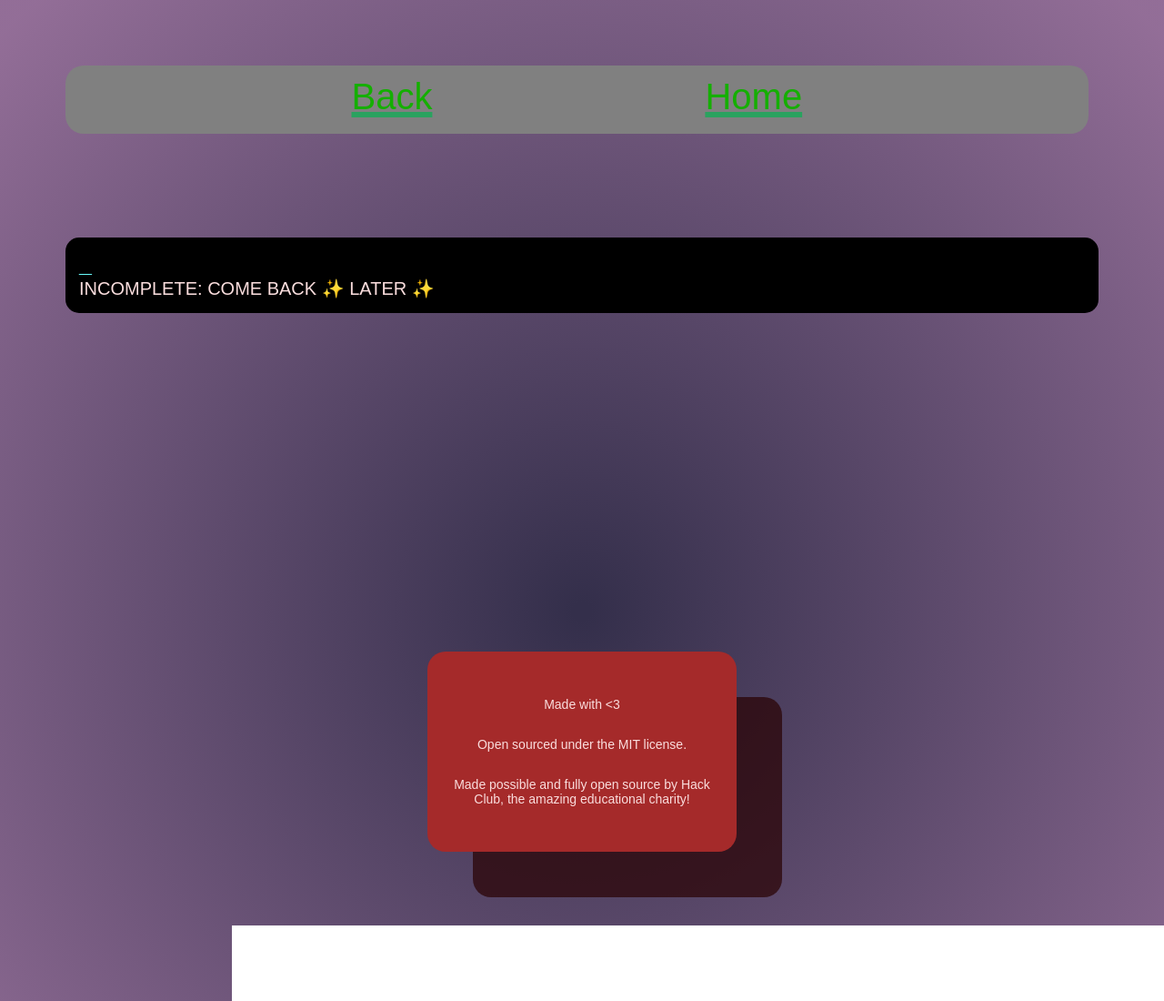
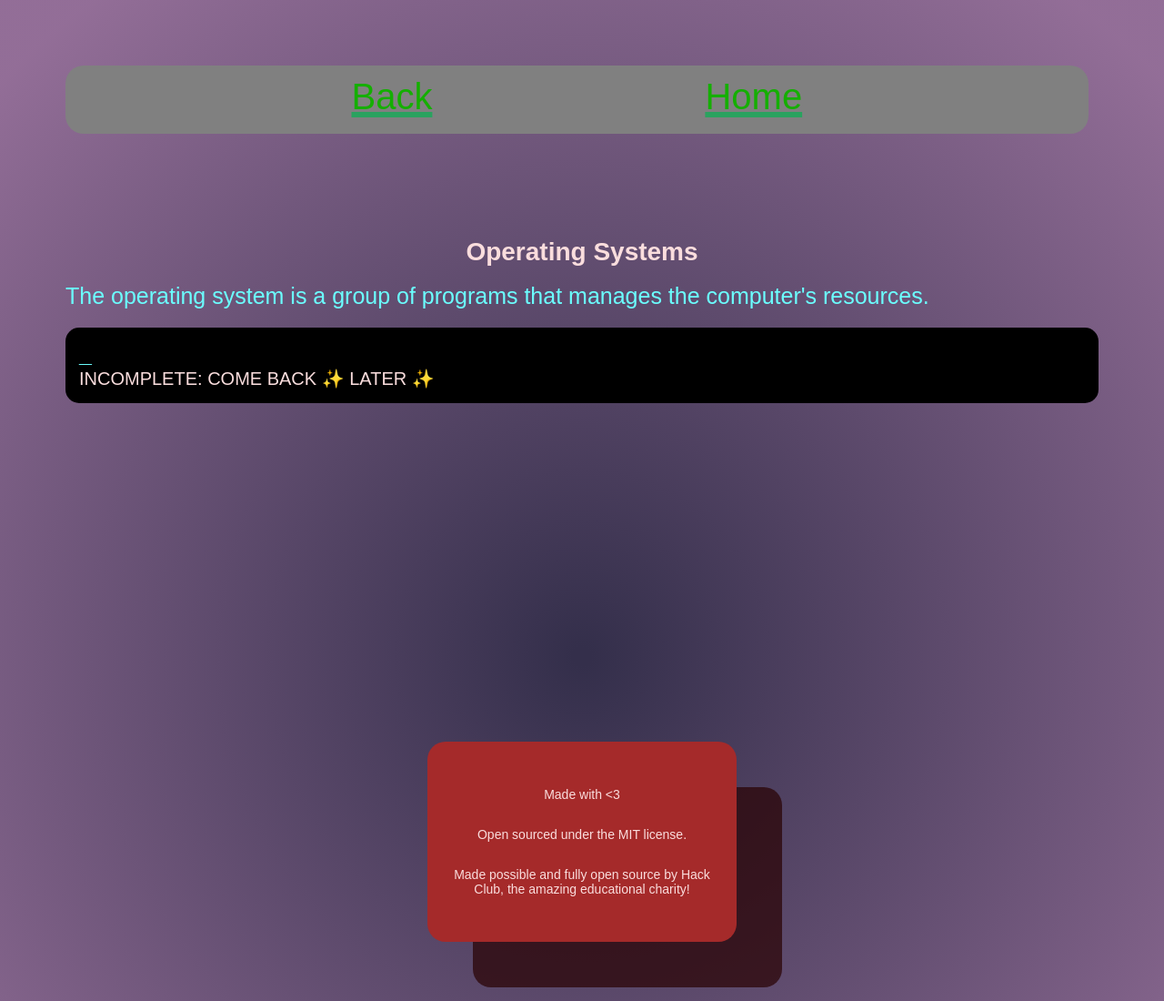
Before and after one commit to FreeformWave544/The-Great-Knowledge-Dump, a plain HTML site: page CS/NetSec/OS.html in a window 1280 px wide. Shown: the top 1100 px of the page at 91% size. Drawn offline with Linux system fonts and the light colour scheme.

Commit message:
Temp Text

```diff
--- a/CS/NetSec/OS.html
+++ b/CS/NetSec/OS.html
@@ -13,7 +13,8 @@
             <a class="alt" href="../../index.html" style="height: 50px;">Home</a>
         </div>
     </div>
-    <h1 style="color: #fadddd; text-align: center; margin-top: 10%;"></h1>
+    <h1 style="color: #fadddd; text-align: center; margin-top: 10%;">Operating Systems</h1>
+    <span>The operating system is a group of programs that manages the computer's resources.</span>
     <p style="white-space: pre-line; background-color: black; border-radius: 15px; padding: 15px; font-size: 20px;"><b><span>_</span></b>
         INCOMPLETE: COME BACK &#x2728 LATER &#x2728
     </p>
```
